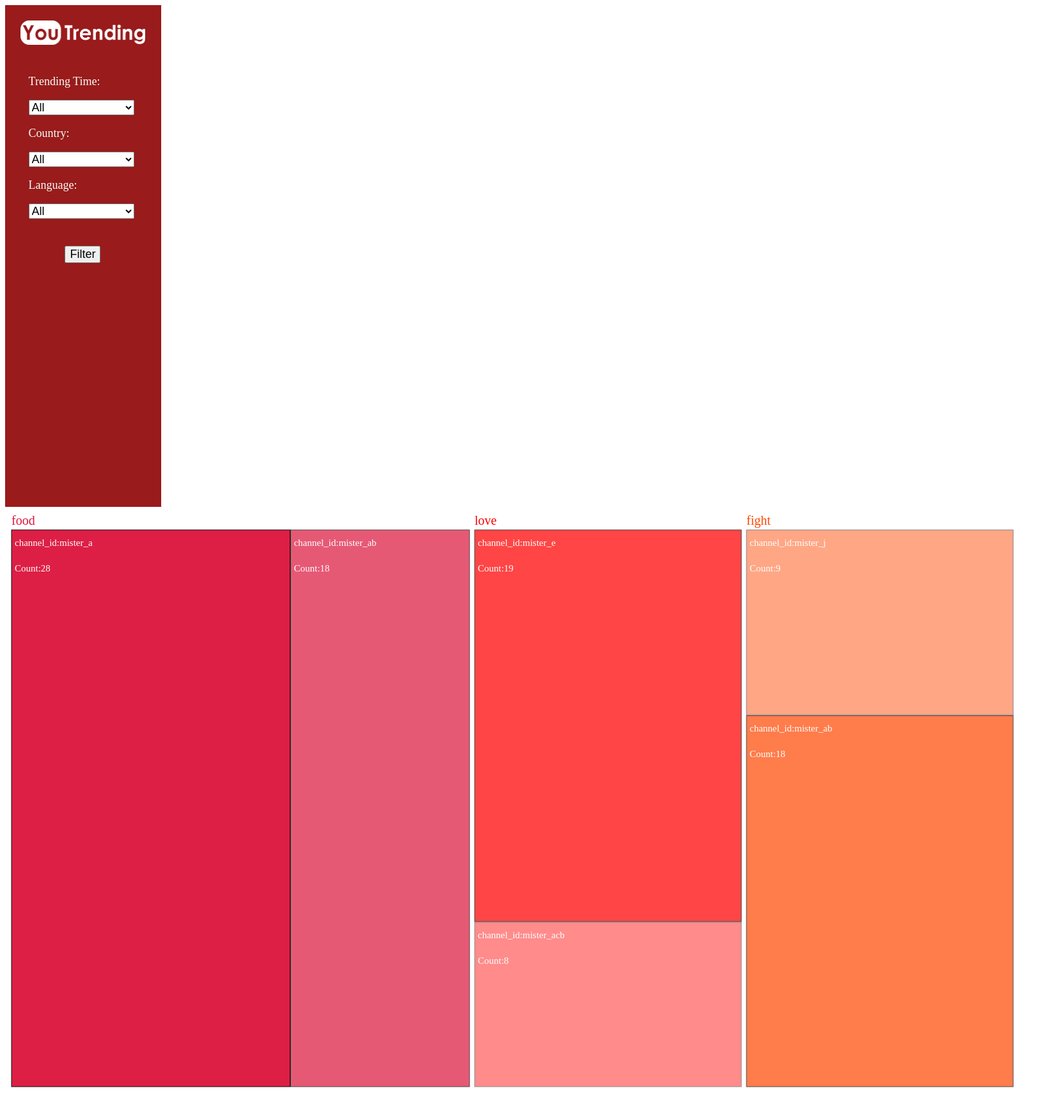
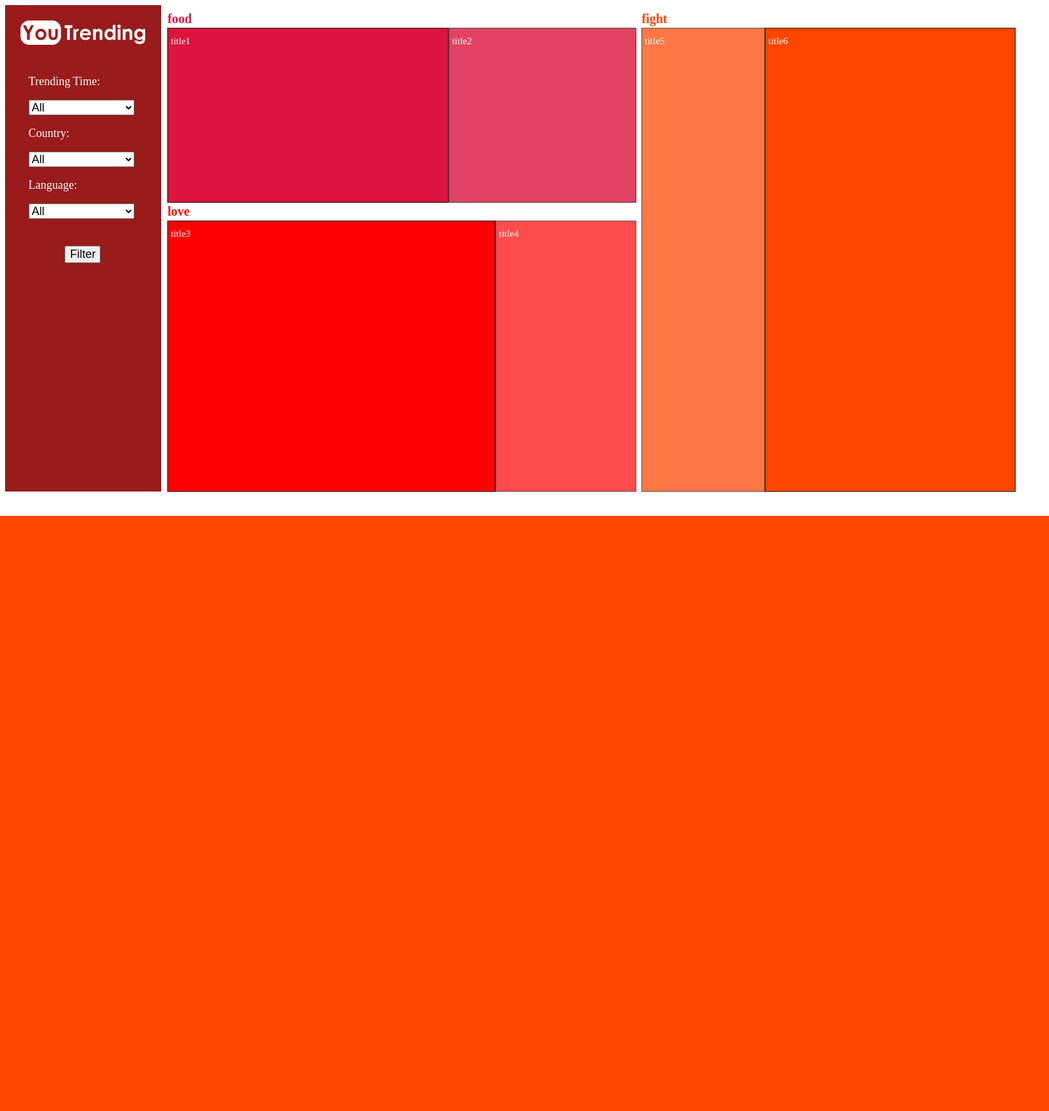
Before and after one commit to Ionitedev/ivis-youtrending, a Flask app: page / in a window 1640 px wide. Shown: the whole page at 64% size. After the commit the page ends 806 px from the top, so only its background shows below. Run offline with Flask 2, Linux system fonts and the light colour scheme; some libraries are stand-ins or nearby versions.

Commit message:
update index.html

```diff
--- a/app/templates/index.html
+++ b/app/templates/index.html
@@ -5,9 +5,10 @@
         <script src="https://d3js.org/d3.v4.js"></script>
         <link rel="shortcut icon" href="static/images/icons/favicon.ico" type="image/x-icon">
     </head>
-    <body style="height: 98vh;">
+    <body style="height: 95vh;">
         <div id='sidebar' style="float: left; width: 15%; height: 100%; font-size: large; background-color: #991b1b;">
             <img src='static/images/YouTrendingLOGO.png' width="80%" style="margin-left: 10%; margin-top: 10%; margin-bottom: 10%;">
+
             <form action='/' method='POST' style="margin-left: 15%;">
                 <p style="color: mintcream;">Trending Time:</p>
                 <select name='time' id='select_time' style="font-size: large; width: 80%;">
@@ -40,8 +41,8 @@
                 </select>
                 <br><br><br>
                 <center style="margin-left: -18%;"><input type='submit' value='Filter' style="font-size: large;"></center>
+            </form>
 
-            </form>
         </div>
 
         <div id='treemap'></div>
@@ -49,8 +50,8 @@
         <script>
             // set the dimensions and margins of the graph
             var margin = {top: 0, right: 10, bottom: 0, left: 10},
-                width = 1600 - margin.left - margin.right,
-                height = 926 - margin.top - margin.bottom;
+                width = window.innerWidth * 0.83 - margin.left - margin.right,
+                height = window.innerHeight * 0.95 + 20 - margin.top - margin.bottom;
 
             // append the svg object to the body of the page
             var svg = d3.select("#treemap")
@@ -60,60 +61,80 @@
                 .append("g")
                 .attr("transform", "translate(" + margin.left + "," + margin.top + ")");
 
+            // color_value: video_count / sum(video_count) in category top
+            // size_value: color_value * category_count
+            // count: real view count
+
             var data = {
                 "children":[
                     {
                         "name":"food",
                         "children":[
                             {
+                                'title':'title1',
                                 "channel_id":"mister_a",
-                                "value":28,
+                                "count":28,
+                                'color_value':0.6,
+                                'size_value':1.2,
                                 "trending_data":"level3"
                             }, {
+                                'title':'title2',
                                 "channel_id":"mister_ab",
-                                "value":18,
+                                "count":18,
+                                'color_value':0.4,
+                                'size_value':0.8,
                                 "trending_data":"level13"
                             }
                         ],
-                        "colname":"level2"
                     }, {
                         "name":"love",
                         "children":[
                             {
+                                'title':'title3',
                                 "channel_id":"mister_e",
-                                "value":19,
+                                "count":19,
+                                'color_value':0.7,
+                                'size_value':2.1,
                                 "trending_data":"level12"
                             }, {
+                                'title':'title4',
                                 "channel_id":"mister_acb",
-                                "value":8,
+                                "count":8,
+                                'color_value':0.3,
+                                'size_value':0.9,
                                 "trending_data":"level133"
                             }
                         ],
-                        "colname":"level2"
                     }, {
                         "name":"fight",
                         "children":[
                             {
+                                'title':'title5',
                                 "channel_id":"mister_j",
-                                "value":9,
+                                "count":9,
+                                'color_value':0.33,
+                                'size_value':1.32,
                                 "trending_data":"level13"
                             }, {
+                                'title':'title6',
                                 "channel_id":"mister_ab",
-                                "value":18,
+                                "count":18,
+                                'color_value':0.67,
+                                'size_value':2.68,
                                 "trending_data":"level123"
                             }
                         ],
-                        "colname":"level2"
                     }
                 ]
             };
-            var root = d3.hierarchy(data).sum(function(d){ return d.value}) // Here the size of each leave is given in the 'value' field in input data
+
+            var root = d3.hierarchy(data).sum(function(d){ return d.size_value}) // Here the size of each leave is given in the 'value' field in input data
 
             // Give the data to this cluster layout:
             d3.treemap()
                 .size([width, height])
                 .paddingTop(28)
-                .paddingRight(7)
+                .paddingRight(8)
                 .paddingInner(1)      // Padding between each rectangle
                 //.paddingOuter(6)
                 //.padding(20)
@@ -125,8 +146,8 @@
 
             // And a opacity scale
             var opacity = d3.scaleLinear()
-                .domain([10, 30])
-                .range([.5,1])
+                .domain([0.2, 0.5])
+                .range([0.6, 0.9])
 
             var Tooltip = d3.select("#treemap")
                 .append("div")
@@ -146,24 +167,26 @@
             var mouseover = function(d) {
                 Tooltip
                     .style("opacity", 1)
-                d3.select(this)
-                    .style("stroke", "black")
-                    .style("opacity", 1);
+                // d3.select(this)
+                //     .style("stroke", "black")
+                //     .style("opacity", 1);
                 return Tooltip.style('visibility', 'visible').text(d.data["channel_id"])
 
             }
             var mousemove = function(d) {
                 Tooltip
-                    .html("Trending_data:" +d.data["trending_data"]+"<br> Next attr")
-                    .style("left", (parseInt(d3.select(this).attr("x")) + 400) + "px")
+                    .html(
+                        "Trending_data:" +d.data["trending_data"]+"<br> Next attr<br>more lines<br>more lines"
+                    )
+                    .style("left", (parseInt(d3.select(this).attr("x")) + window.innerWidth * 0.15 + 15) + "px")
                     .style("top", d3.select(this).attr("y")  + "px")
             }
             var mouseleave = function(d) {
                 Tooltip
                     .style("opacity", 0)
-                d3.select(this)
-                    .style("stroke", "none")
-                    .style("opacity", 0.8)
+                // d3.select(this)
+                //     .style("stroke", "none")
+                //     .style("opacity", 0.8)
             }
 
             // use this information to add rectangles:
@@ -182,22 +205,9 @@
                 .on("mouseleave", mouseleave)
                 .style("stroke", "black")
                 .style("fill", function(d){ return color(d.parent.data.name)} )
-                .style("opacity", function(d){ return opacity(d.data["value"])})
+                .style("opacity", function(d){ return opacity(d.data.color_value)})
 
-            // and to add the text labels
-            svg
-                .selectAll("text")
-                .data(root.leaves())
-                .enter()
-                .append("text")
-                .attr("x", function(d){ return d.x0+5})    // +10 to adjust position (more right)
-                .attr("y", function(d){ return d.y0+5})    // +20 to adjust position (lower)
-                //.text(function(d){ return "category:"+d.parent.data["name"];})
-                //.text(function(d){ return d.data["channel_id"] })
-                .attr("font-size", "15px")
-                .attr("fill", "white")
-
-
+            // video title
             svg
                 .selectAll("id")
                 .data(root.leaves())
@@ -206,23 +216,11 @@
                 .attr("x", function(d){ return d.x0+5})    // +10 to adjust position (more right)
                 .attr("y", function(d){ return d.y0+5})    // +20 to adjust position (lower)
                 //.text(function(d){ return d.parent.data["name"];})
-                .text(function(d){ return "channel_id:"+d.data["channel_id"] })
+                .text(function(d){ return d.data.title })
                 .attr("font-size", "15px")
                 .attr("fill", "white")
 
-            // and to add the text labels
-            svg
-                .selectAll("vals")
-                .data(root.leaves())
-                .enter()
-                .append("text")
-                .attr("x", function(d){ return d.x0+5})    // +10 to adjust position (more right)
-                .attr("y", function(d){ return d.y0+45})    // +20 to adjust position (lower)
-                .text(function(d){ return "Count:"+ d.data.value })
-                .attr("font-size", "15px")
-                .attr("fill", "white")
-
-            // Add title for the 3 groups
+            // category name
             svg
                 .selectAll("titles")
                 .data(root.descendants().filter(function(d){return d.depth==1}))
@@ -232,10 +230,11 @@
                 .attr("y", function(d){ return d.y0})
                 .text(function(d){ return d.data.name; })
                 .attr("font-size", "20px")
+                .attr('font-weight', 'bold')
                 .attr("fill",  function(d){ return color(d.data.name)} )
                 .on("click", function(d) {
                     var f = document.createElement('form');
-                    f.setAttribute('style', 'visibility: hidden');
+                    f.setAttribute('style', 'visibility: hidden;');
                     f.setAttribute('method', 'post');
                     f.setAttribute('action', '/category');
 
@@ -249,6 +248,13 @@
                         f.appendChild(s);
                     }
 
+                    var s = document.createElement("input");
+                    s.setAttribute('style', 'visibility: hidden');
+                    s.setAttribute('type', "text");
+                    s.setAttribute('name', 'category');
+                    s.setAttribute('value', d.data.name);
+                    f.appendChild(s);
+
                     document.body.appendChild(f);
                     f.submit();
                 })
--- a/app/views.py
+++ b/app/views.py
@@ -34,4 +34,4 @@ def index_page():
 @app.route('/category', methods=['POST'])
 def category_page():
     selected = [request.form['time'], request.form['country'], request.form['lang']]
-    return render_template('index.html', selected=selected)
+    return 'To be completed.<br> Category: ' + request.form['category'] + '<br><a href=\'/\'>Homepage</a>'
```
